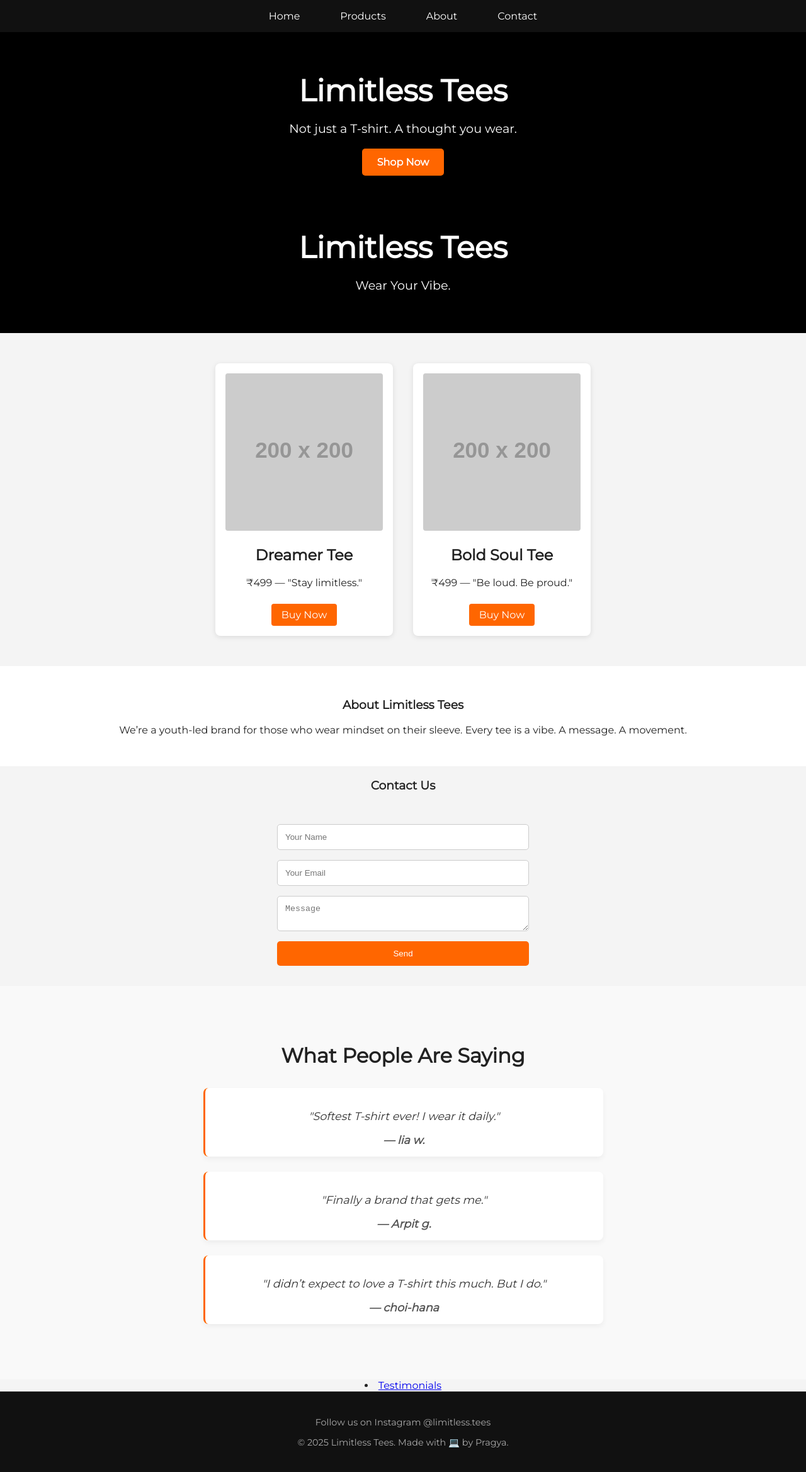
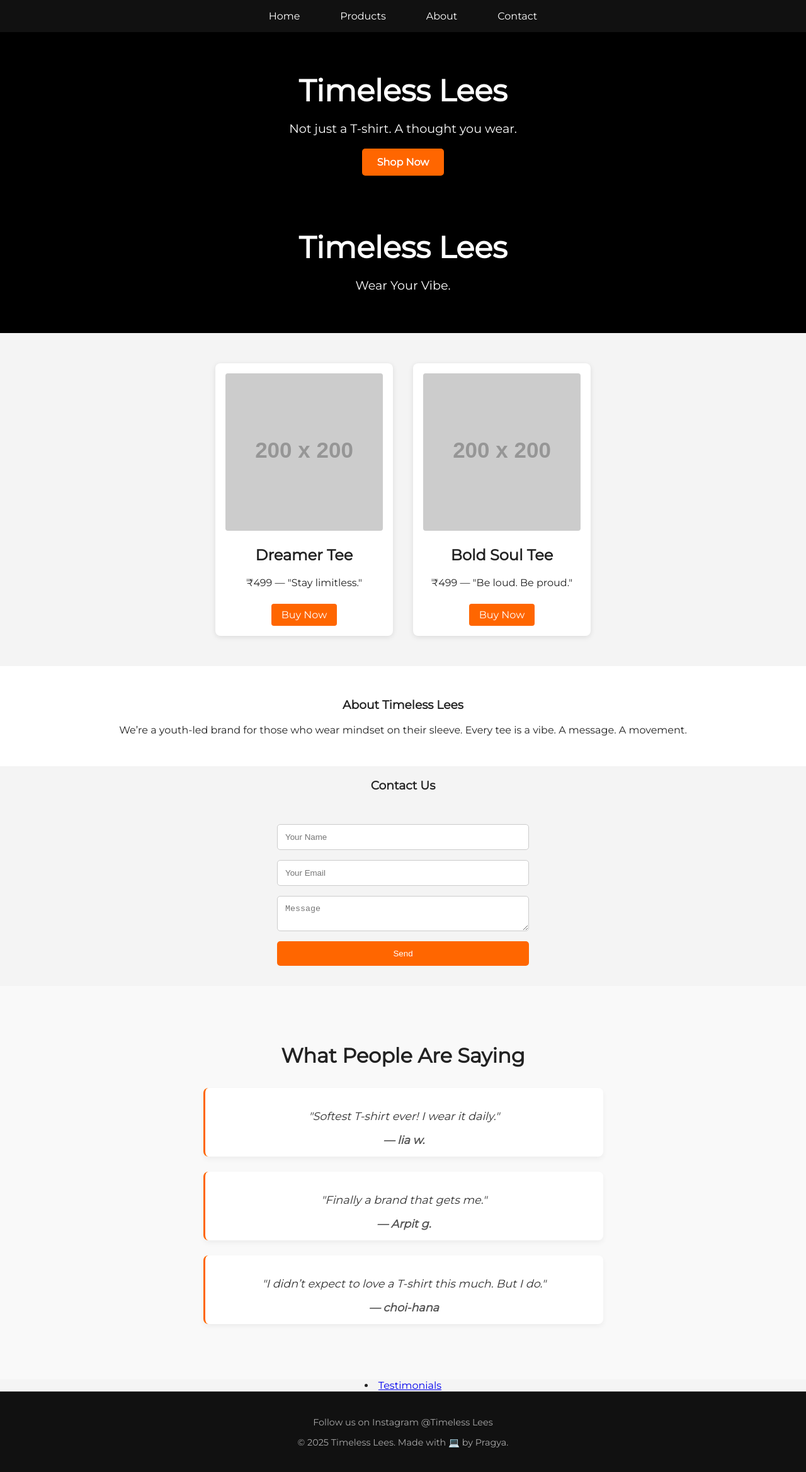
Before and after one commit to pragya15goswami/timelesslees-site, a plain HTML site: page index.html in a window 1280 px wide. Shown: the whole page at 63% size. Drawn offline with Linux system fonts and the light colour scheme; placeholder pictures from the web are drawn by us.

Commit message:
Fixed brand name display to Timeless Lees

```diff
--- a/index.html
+++ b/index.html
@@ -3,7 +3,7 @@
 <head>
   <meta charset="UTF-8" />
   <meta name="viewport" content="width=device-width, initial-scale=1.0" />
-  <title>Limitless Tees</title>
+  <title>Timeless Lees</title>
   <link rel="stylesheet" href="style.css" />
   <link href="https://fonts.googleapis.com/css2?family=Montserrat&display=swap" rel="stylesheet" />
 </head>
@@ -17,13 +17,13 @@
     </ul>
   </nav>
   <header id="home" class="fade-in">
-  <h1>Limitless Tees</h1>
-  <p>Not just a T-shirt. A thought you wear.</p>
-  <a href="#products" class="cta-btn">Shop Now</a>
-</header>
+    <h1>Timeless Lees</h1>
+    <p>Not just a T-shirt. A thought you wear.</p>
+    <a href="#products" class="cta-btn">Shop Now</a>
+  </header>
 
   <header id="home" class="fade-in">
-    <h1>Limitless Tees</h1>
+    <h1>Timeless Lees</h1>
     <p>Wear Your Vibe.</p>
   </header>
 
@@ -43,7 +43,7 @@
   </section>
 
   <section id="about" class="about" class="about fade-in">
-    <h3>About Limitless Tees</h3>
+    <h3>About Timeless Lees</h3>
     <p>We’re a youth-led brand for those who wear mindset on their sleeve. Every tee is a vibe. A message. A movement.</p>
   </section>
   <section class="contact" id="contact" class="about fade-in">
@@ -76,9 +76,9 @@
  <li><a href="#testimonials">Testimonials</a></li>
 
   <footer>
-    <p>Follow us on Instagram @limitless.tees</p>
+    <p>Follow us on Instagram @Timeless Lees</p>
 
-    <p>© 2025 Limitless Tees. Made with 💻 by Pragya.</p>
+    <p>© 2025 Timeless Lees. Made with 💻 by Pragya.</p>
   </footer>
 </body>
 </html>
```
